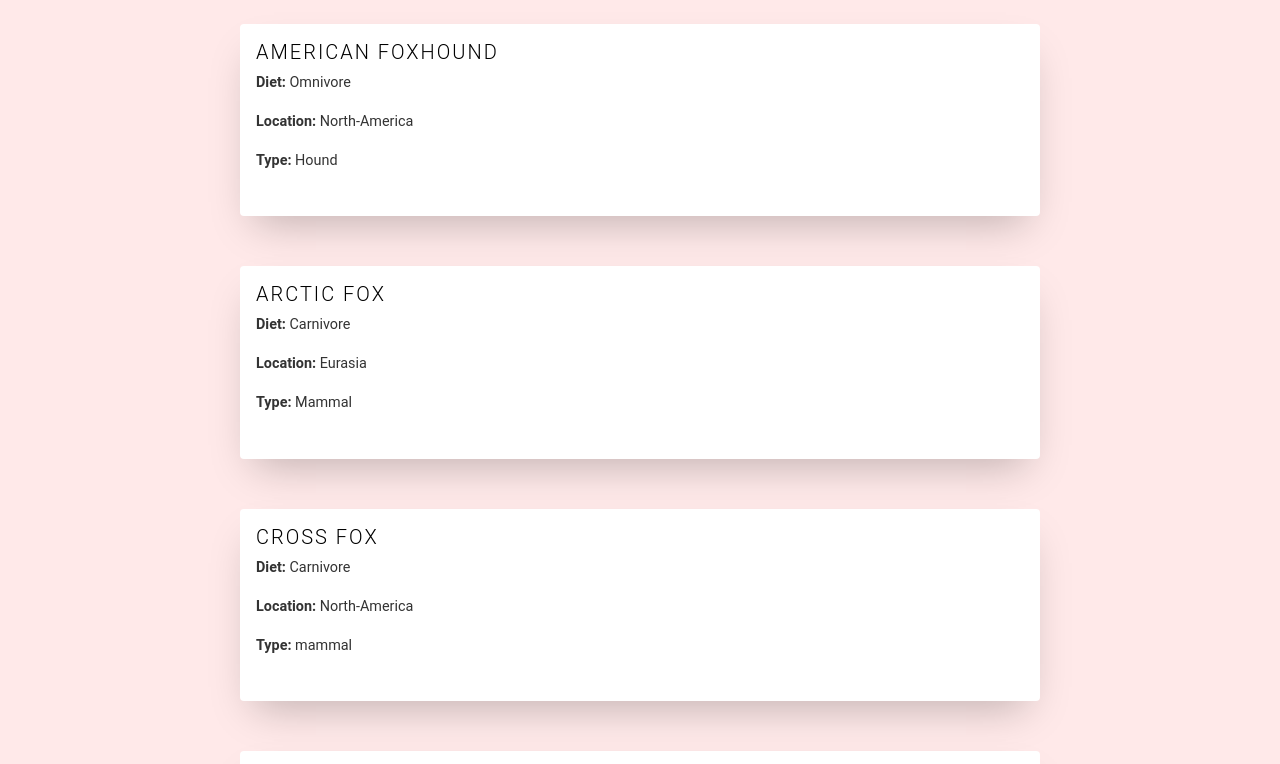
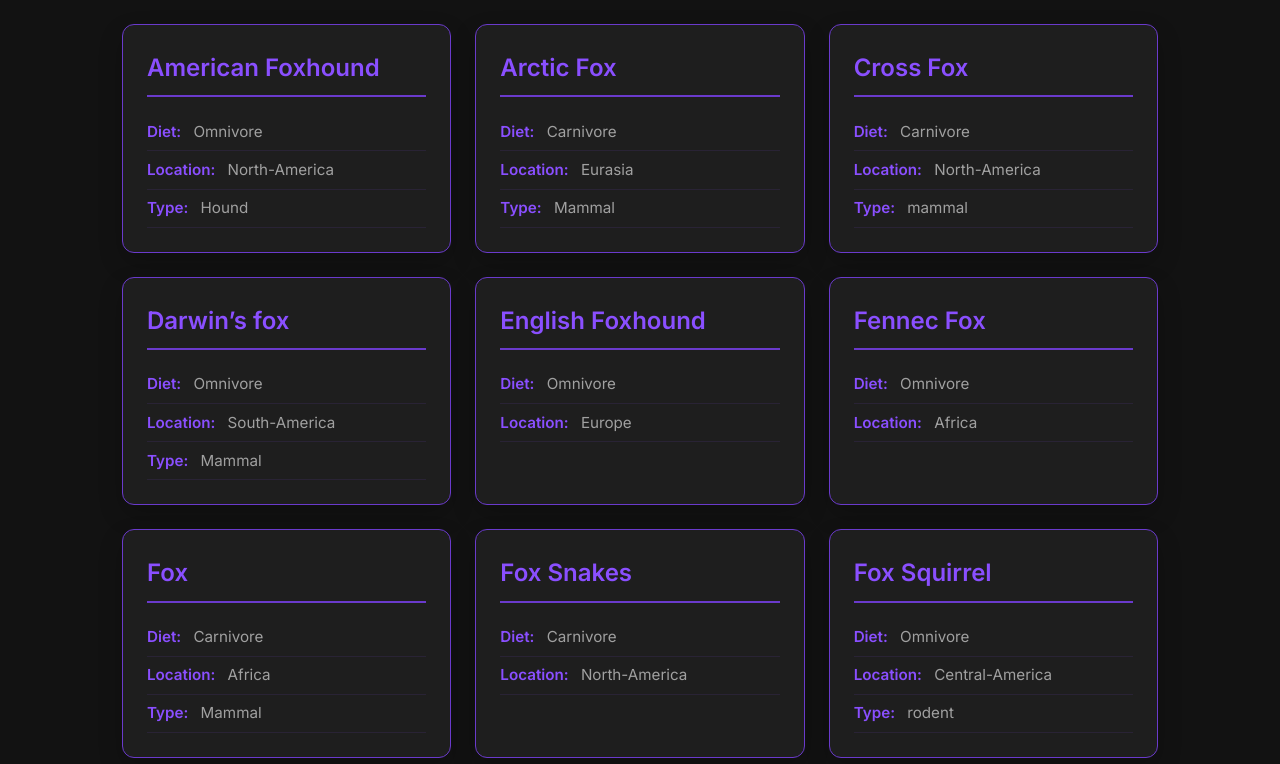
Before and after one commit to D-G-B/Masterschool, a plain HTML site: page Codio/Zootpoia/animals.html in a window 1280 px wide. Shown: the part 104-868 px from the top of the page. Drawn offline with Linux system fonts and the light colour scheme.

Commit message:
updated css to purple theme. changed cards to look a bit better

```diff
--- a/Codio/Zootpoia/animals.html
+++ b/Codio/Zootpoia/animals.html
@@ -1,79 +1,101 @@
 <html>
 <head>
     <meta charset="UTF-8">
+    <meta name="viewport" content="width=device-width, initial-scale=1.0">
+    <link href="https://fonts.googleapis.com/css2?family=Inter:wght@300;400;600&display=swap" rel="stylesheet">
     <style>
-        @gray-darker:               #444444;
-        @gray-dark:                 #696969;
-        @gray:                      #999999;
-        @gray-light:                #cccccc;
-        @gray-lighter:              #ececec;
-        @gray-lightest:             lighten(@gray-lighter,4%);
+        :root {
+            --bg-dark: #121212;
+            --bg-light-dark: #1E1E1E;
+            --purple-primary: #8A4FFF;
+            --purple-secondary: #6A3ACC;
+            --text-primary: #E0E0E0;
+            --text-secondary: #A0A0A0;
+        }
 
+        * {
+            box-sizing: border-box;
+            margin: 0;
+            padding: 0;
+        }
 
         html {
-          background-color: #ffe9e9;
+            background-color: var(--bg-dark);
+            color: var(--text-primary);
+        }
+
+        body {
+            font-family: 'Inter', 'Helvetica Neue', Helvetica, Arial, sans-serif;
+            font-weight: 400;
+            line-height: 1.6;
+            max-width: 1100px;
+            margin: 0 auto;
+            padding: 2rem;
         }
 
         h1 {
             text-align: center;
-            font-size: 40pt;
-            font-weight: normal;
-        }
-
-        body {
-          font-family: 'Roboto','Helvetica Neue', Helvetica, Arial, sans-serif;
-          font-style: normal;
-          font-weight: 400;
-          letter-spacing: 0;
-          padding: 1rem;
-          text-rendering: optimizeLegibility;
-          -webkit-font-smoothing: antialiased;
-          -moz-osx-font-smoothing: grayscale;
-          -moz-font-feature-settings: "liga" on;
-          width: 900px;
-          margin: auto;
+            font-size: 2.5rem;
+            color: var(--purple-primary);
+            margin-bottom: 2rem;
+            font-weight: 600;
+            letter-spacing: -1px;
         }
 
         .cards {
-          list-style: none;
-          margin: 0;
-          padding: 0;
+            display: grid;
+            grid-template-columns: repeat(auto-fill, minmax(300px, 1fr));
+            gap: 1.5rem;
+            list-style: none;
         }
 
         .cards__item {
-          background-color: white;
-          border-radius: 0.25rem;
-          box-shadow: 0 20px 40px -14px rgba(0,0,0,0.25);
-          overflow: hidden;
-          padding: 1rem;
-          margin: 50px;
+            background-color: var(--bg-light-dark);
+            border-radius: 12px;
+            border: 1px solid var(--purple-secondary);
+            box-shadow: 0 10px 25px rgba(0,0,0,0.2);
+            padding: 1.5rem;
+            transition: transform 0.3s ease, box-shadow 0.3s ease;
+        }
+
+        .cards__item:hover {
+            transform: translateY(-5px);
+            box-shadow: 0 15px 35px rgba(0,0,0,0.3);
         }
 
         .card__title {
-          color: @gray-dark;
-          font-size: 1.25rem;
-          font-weight: 300;
-          letter-spacing: 2px;
-          text-transform: uppercase;
+            color: var(--purple-primary);
+            font-size: 1.5rem;
+            font-weight: 600;
+            margin-bottom: 1rem;
+            border-bottom: 2px solid var(--purple-secondary);
+            padding-bottom: 0.5rem;
         }
 
         .card__text {
-          flex: 1 1 auto;
-          font-size: 0.95rem;
-          line-height: 2;
-          margin-bottom: 1.25rem;
+            margin-top: 1rem;
         }
 
         .card__details {
-          list-style: none;
-          padding: 0;
-          margin: 0;
+            list-style: none;
         }
 
         .card__detail-item {
-          padding: 5px 0;
-          font-size: 0.9rem;
-          color: #333;
+            color: var(--text-secondary);
+            font-size: 0.95rem;
+            padding: 0.4rem 0;
+            border-bottom: 1px solid rgba(138, 79, 255, 0.1);
+        }
+
+        .card__detail-item strong {
+            color: var(--purple-primary);
+            margin-right: 0.5rem;
+        }
+
+        @media (max-width: 768px) {
+            .cards {
+                grid-template-columns: 1fr;
+            }
         }
     </style>
 </head>
```
Also changed, not shown: Codio/Zootpoia/animals_template.html (+69 -47 lines).
